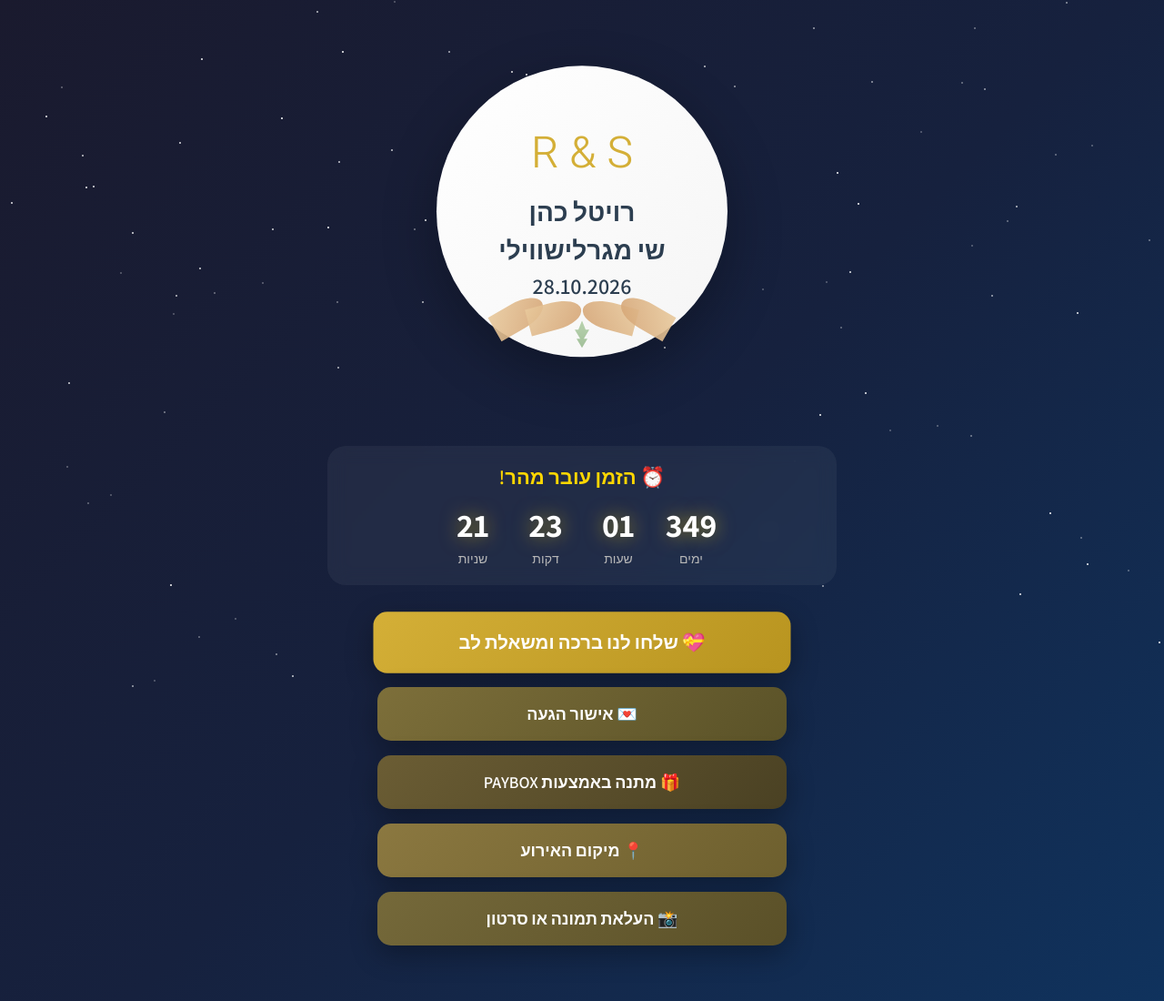
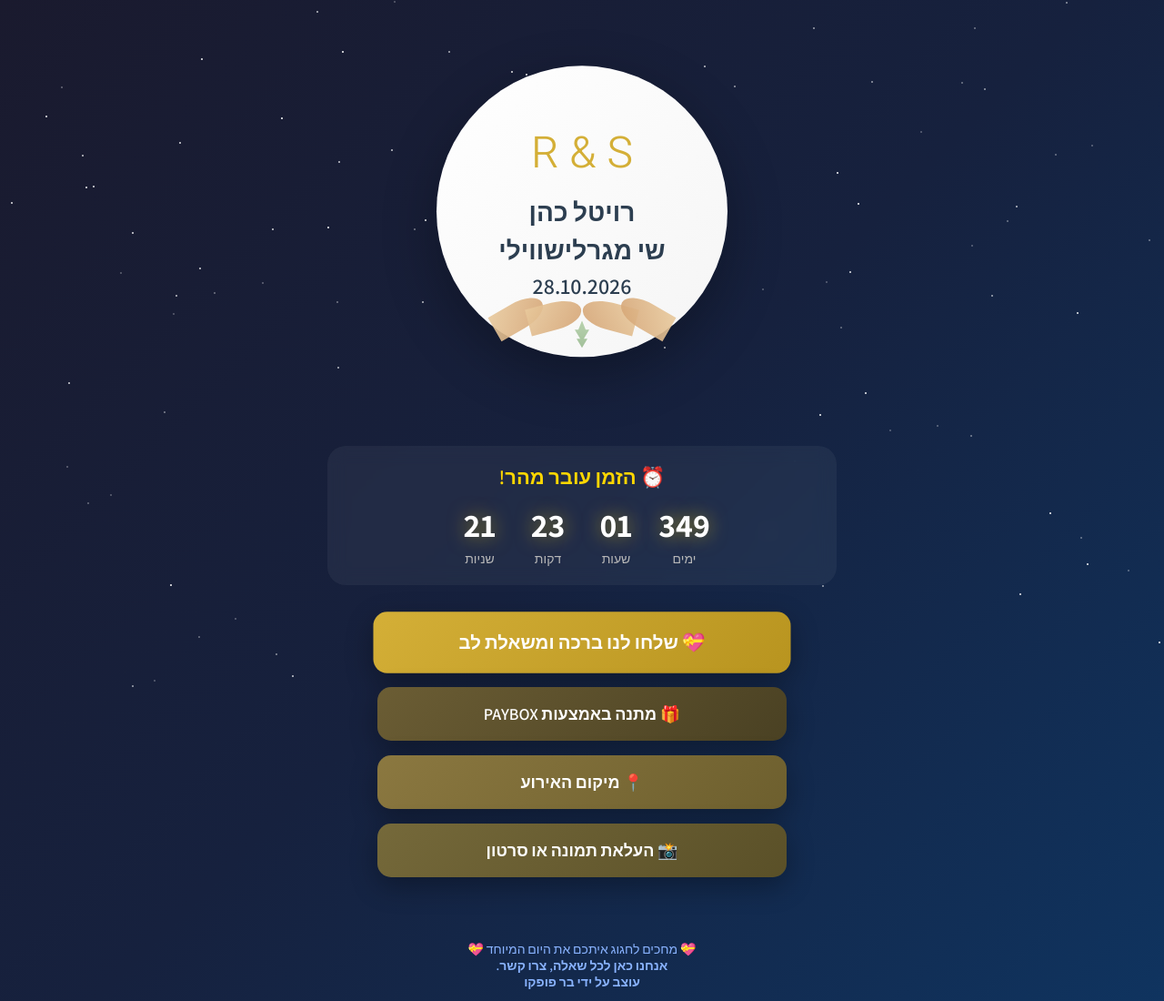
Before and after one commit to BarPupko/ShaiRavit, a website: page index-new.html in a window 1280 px wide. Shown: the top 1100 px of the page at 91% size. Drawn offline with Linux system fonts and the light colour scheme.

```diff
--- a/index-new.html
+++ b/index-new.html
@@ -58,9 +58,6 @@
                 <span>💝 שלחו לנו ברכה ומשאלת לב</span>
             </button>
 
-            <button class="btn btn-primary" onclick="openModal('rsvp')">
-                <span>💌 אישור הגעה</span>
-            </button>
 
             <button class="btn btn-secondary" onclick="openModal('gift')">
                 <span>🎁 מתנה באמצעות PAYBOX</span>
--- a/styles.css
+++ b/styles.css
@@ -247,7 +247,7 @@
 .countdown-timer {
     display: flex;
     justify-content: center;
-    gap: 10px;
+    gap: 5px;
     flex-wrap: wrap;
 }
 
```
